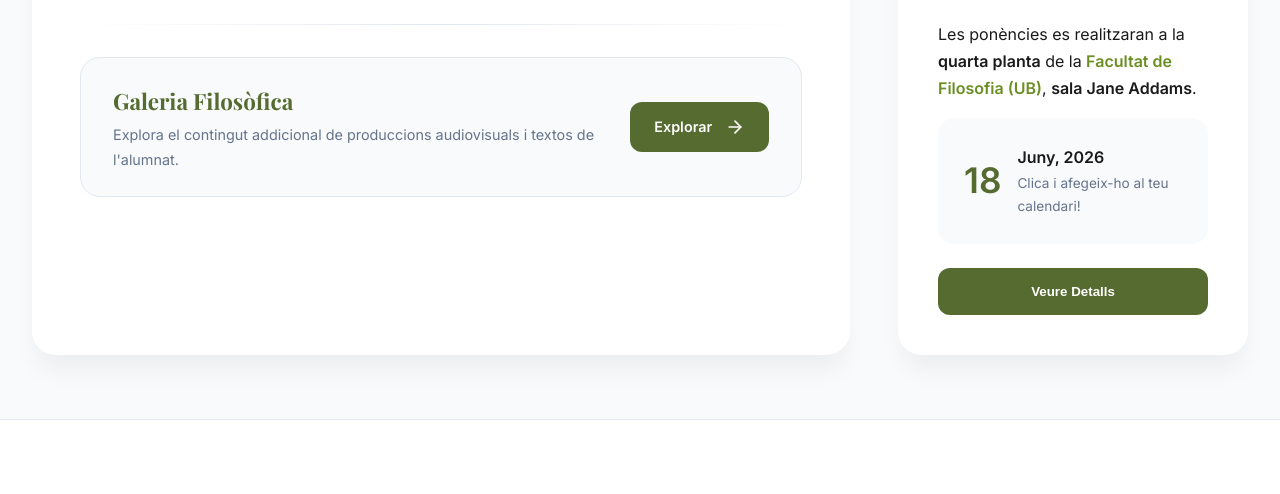
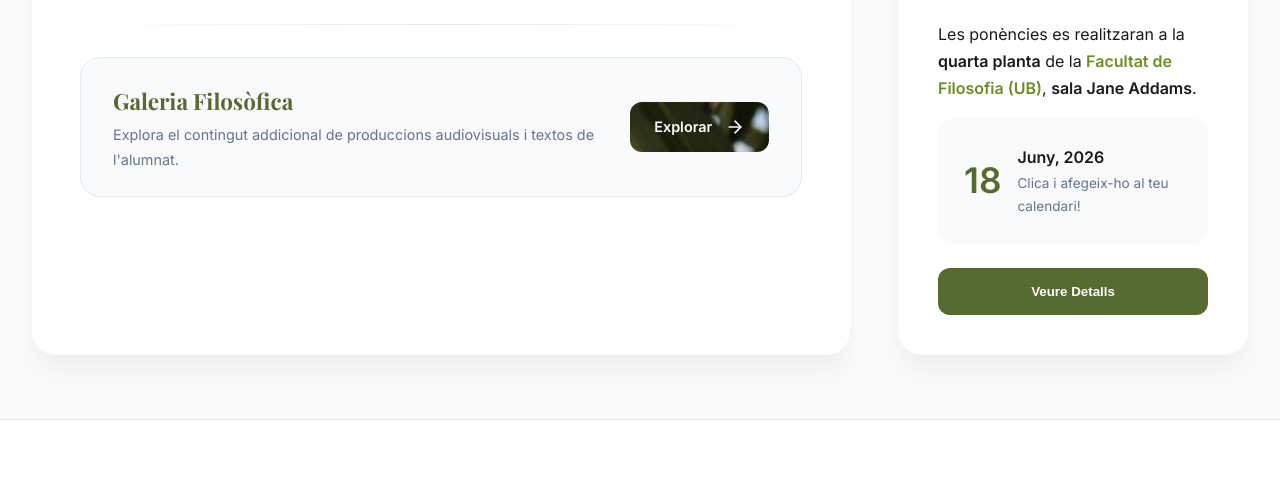
Before and after one commit to BertaFito/CongresFilosofiaTFG, a plain HTML site: page pagina_congres-mobil.html in a window 1280 px wide. Shown: the part 864-1358 px from the top of the page. Drawn offline with nearby package versions, Linux system fonts and the light colour scheme; a web font is replaced by a local one.

Commit message:
Nou botó per explorar

```diff
--- a/pagina_congres-mobil.html
+++ b/pagina_congres-mobil.html
@@ -126,7 +126,9 @@
             display: flex;
             align-items: center;
             gap: 0.8rem;
-            background: var(--primari);
+            background: linear-gradient(rgba(85, 107, 47, 0), rgba(85, 107, 47, 0)),
+                        url('Pàgines/Oliva-botó.jpg');
+            border-color: var(--primari);
             color: var(--blanc);
             text-decoration: none;
             padding: 0.8rem 1.5rem;
@@ -138,7 +140,8 @@
         }
 
         .boto-galeria:hover {
-            background: var(--primari-clar);
+            background: linear-gradient(rgba(85, 107, 47, 0.8), rgba(85, 107, 47, 0.8)),
+                        url('Pàgines/Oliva-botó.jpg');
             transform: translateX(5px);
         }
 
```
Also changed, not shown: Pàgines/Oliva-botó.jpg (added).
